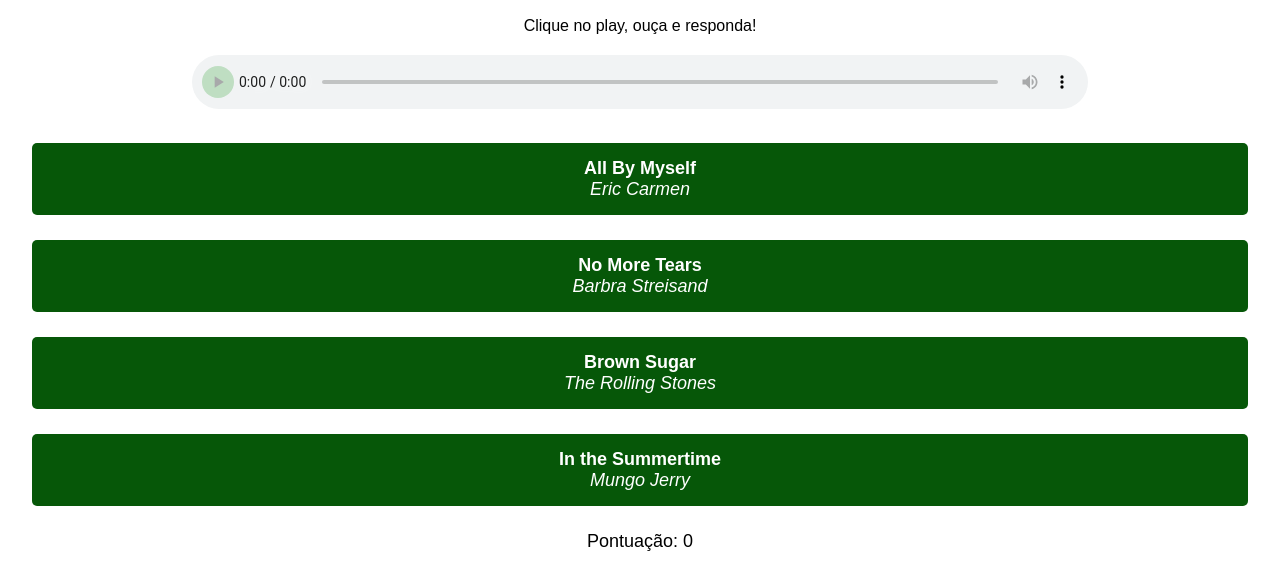
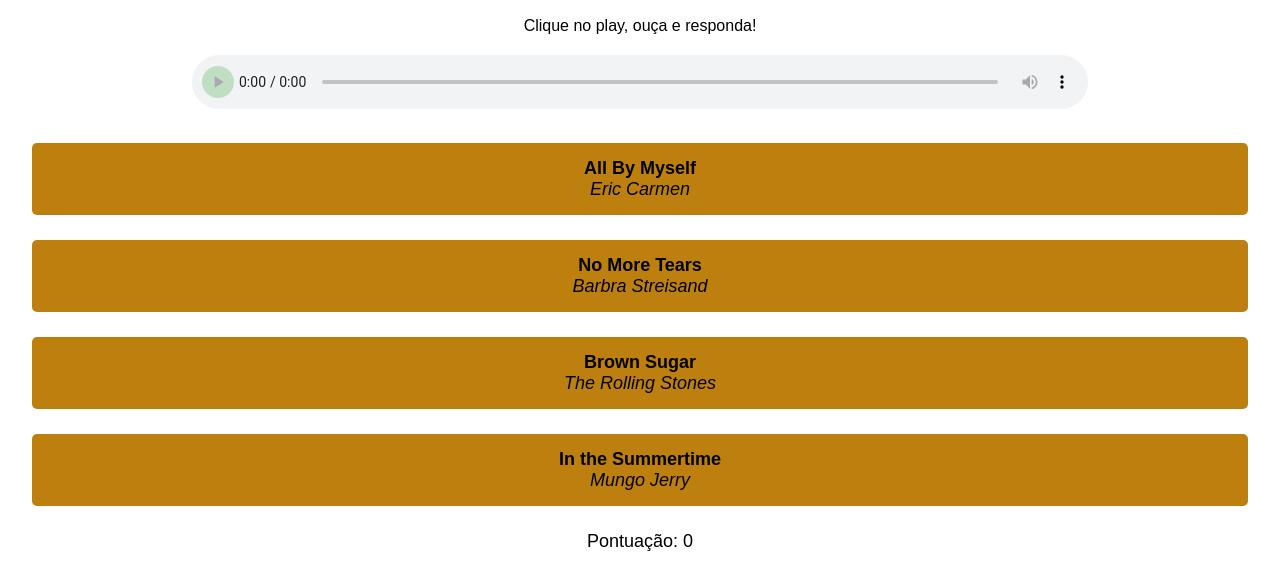
Before and after one commit to RadialistaEdsonLeite/qualeamusica5inter, a plain HTML site: page index.html in a window 1280 px wide. Shown: the part 61-648 px from the top of the page. Drawn offline with Linux system fonts and the light colour scheme.

Commit message:
Update style.css

```diff
--- a/style.css
+++ b/style.css
@@ -52,8 +52,8 @@
   margin: 10px 0;
   padding: 15px;
   font-size: 18px;
-  background-color: #065708;
-  color: white;
+  background-color: #bd800f;
+  color: black;
   border: none;
   border-radius: 5px;
   cursor: pointer;
@@ -61,7 +61,7 @@
 }
 
 #options button:hover {
-  background-color: #1d731f; /* Altera a cor ao passar o mouse */
+  background-color: #a17016; /* Altera a cor ao passar o mouse */
 }
 
 /* Estilo para botões de resposta correta/errada */
@@ -97,14 +97,14 @@
   padding: 10px 20px;
   font-size: 22px;
   margin: 10px;
-  background: #065708;
-  color: white;
+  background: #bd800f;
+  color: black;
   cursor: pointer;
   border-radius: 5px;
 }
 
 button:hover {
-  background-color: #1d731f; /* Cor de destaque quando o mouse passa */
+  background-color: #a17016; /* Cor de destaque quando o mouse passa */
 }
 
 .comment-block {
```
